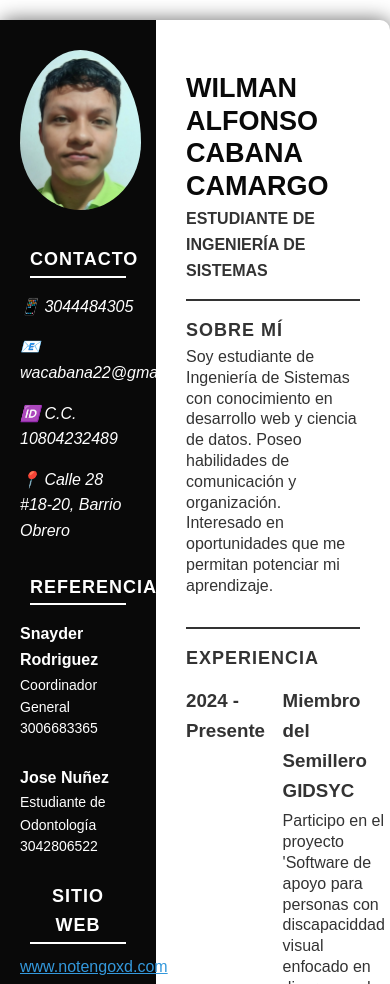
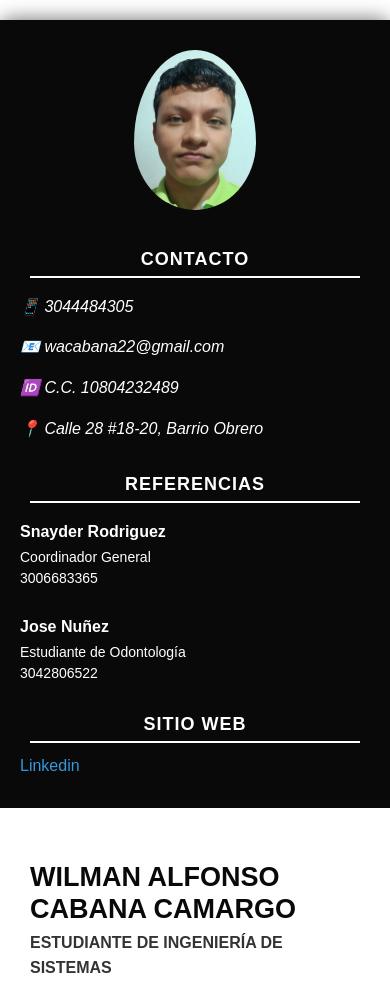
Before and after one commit to WilmanCabana/Hoja-de-vida, a plain HTML site: page index.html in a window 390 px wide. Shown: the top 984 px of the page. Drawn offline with Linux system fonts and the light colour scheme.

```diff
--- /dev/null
+++ b/estilos/style.css
@@ -0,0 +1,136 @@
+body{
+    font-family: 'Arial', sans-serif;
+    background-color: #f5f5f5;
+    color: #333333;
+    line-height: 1.6;
+
+    max-width: 800px;
+    margin: 20px auto;
+    background: #ffffff;
+    display: grid;
+    grid-template-columns: 40% 60% 1fr;
+    box-shadow: 0 0 20px rgba(0, 0, 0, 0.6);
+    border-radius: 10px;
+    /*overflow: hidden; Barra*/
+}
+
+aside{
+    background: #090909;
+    color: #ffffff;
+    padding: 30px 20px;
+}
+
+.section-title{
+    font-size: 18px;
+    font-weight: bold;
+    letter-spacing: 1px;
+    text-align: center;
+    margin: 10px;
+    padding-bottom: 2px;
+    border-bottom: 2px solid;
+
+}
+
+.contact-item{
+    margin-bottom: -1px;
+}
+
+address{
+    margin-bottom: 30px;
+}
+
+.reference-item{
+    margin-bottom: 25px ;
+}
+.reference-name{
+    font-size: 16px;
+    font-weight: bold;
+}
+.reference-post, .reference-phone{
+    font-size: 14px;
+    margin-top: -15px;
+}
+
+.web-link{
+    color: #3498db;
+    text-decoration: none;
+}
+
+
+h1{
+    font-size: 27px;
+    font-weight: bold;
+    color: #090909;
+    line-height: 1.2em;
+}
+
+main{
+    padding: 30px;
+}
+
+.job-title{
+    font-size: 16px;
+    font-weight: bold;
+    text-transform: uppercase;
+    margin-top: -18px;
+}
+
+.section-main-title{
+    font-size: 18px;
+    font-weight: bold;
+    letter-spacing: 1px;
+    padding-top: 15px;
+    border-top: 2px solid;
+}
+
+.main-section{
+    margin-bottom: 30px;
+}
+
+.description-item{
+    line-height: 1.3em;
+    margin-top: -13px;
+}
+
+.date{
+    font-size: 16px;
+    width: 20%;
+}
+.training{
+    font-size: 16px;
+}
+
+.main-article{
+    display: flex;
+    gap: 1.1rem;
+    margin: -20px 0 -20px 0;
+    align-items: start;
+}
+
+.main-skills{
+    display: grid;
+    grid-template-columns: 50%  1fr;
+    list-style-type: none ;
+    padding: 0;
+}
+
+li{
+    line-height: 1.4em;
+}
+
+
+img{
+    height: 160px;
+    width: auto;
+    border-radius: 50%;
+    display: block;
+    margin: 0 auto;
+    padding-bottom: 25px;
+}
+
+ /*Muestra en una sola columna en dispositivos más pequeños*/
+@media (max-width: 500px) {
+    body{
+        grid-template-columns: 1fr;
+    }
+}
--- a/index.html
+++ b/index.html
@@ -5,12 +5,12 @@
     <meta name="viewport" content="width=device-width, initial-scale=1.0">
     <title>Hoja de Vida - Wilman Cabana</title>
 
-    <link rel="stylesheet" href="style.css">
+    <link rel="stylesheet" href="./estilos/style.css">
 </head>
 <body>
     <!-- Izquierda -->
     <aside>
-        <img src="./developer.jpeg" alt="imagen del desarrollador"/>
+        <img src="./assets/developer.jpeg" alt="imagen del desarrollador"/>
 
         <section>
             <h2 class="section-title">CONTACTO</h2>
@@ -38,7 +38,7 @@
 
         <section>
             <h2 class="section-title">SITIO WEB</h2>
-            <a href="" class="web-link">www.notengoxd.com</a>
+            <a href="https://www.linkedin.com/in/wilman-cabana-4135b2212" class="web-link">Linkedin</a>
         </section>
     </aside>
 
@@ -95,13 +95,18 @@
 
         <section class="main-section">
             <h2 class="section-main-title">HABILIDADES</h2>
-            <ul>
+            <ul class="main-skills">
+                <div>
                     <li>Adaptabilidad</li>
                     <li>Comunicación</li>
                     <li>Toma de decisiones</li>
+                </div>
+
+                <div>
                     <li>Gestión del tiempo</li>
                     <li>Trabajo en equipo</li>
                     <li>Pensamiento sistémico</li>
+                </div>
             </ul>
         </section>
 
```
Also changed, not shown: assets/developer.jpeg (added), 1 other file. Lines whose indentation alone changed are shown as unchanged.
